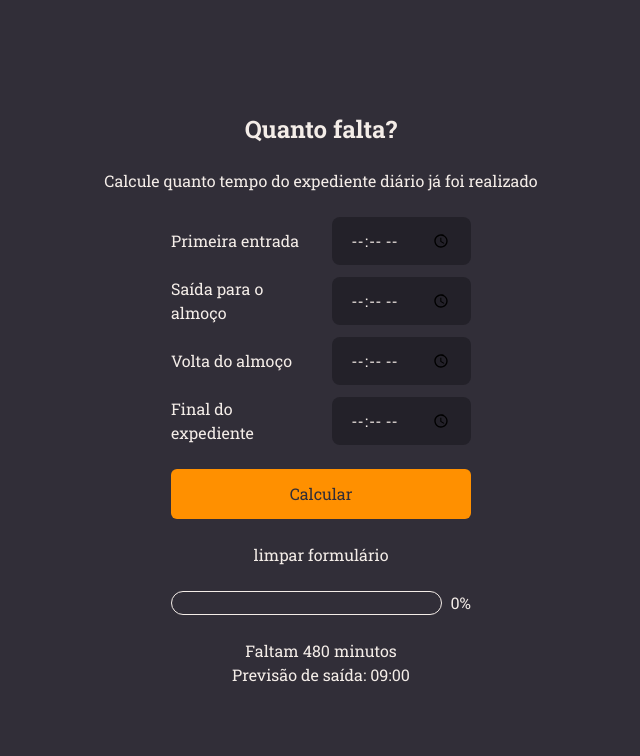
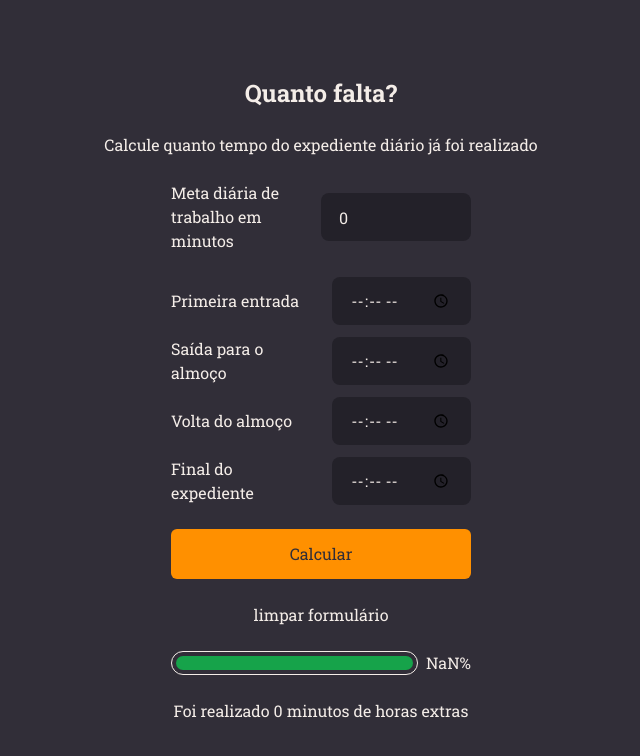
Before and after one commit to hiroyamaguch/quanto-falta, a Next.js app: page / in a window 1280 px wide. Shown: the top 756 px of the page, without its empty margins (319-959 px from the left). Built offline with nearby package versions, Linux system fonts and the light colour scheme.

Commit message:
feat: create new input to set work day time

```diff
--- a/src/components/MainForm.tsx
+++ b/src/components/MainForm.tsx
@@ -1,7 +1,7 @@
 'use client'
 
 import { yupResolver } from '@hookform/resolvers/yup'
-import React, { useCallback, useEffect, useMemo, useState } from 'react'
+import React, { ChangeEvent, useCallback, useEffect, useMemo, useState } from 'react'
 import { FormProvider, SubmitHandler, useForm } from 'react-hook-form'
 
 import { parseStringToDate } from '@/utils/parseHours'
@@ -11,9 +11,15 @@ import { Input } from './Input'
 import { ProgressLine } from './ProgressLine'
 
 const VALUES_LS_KEY = '@QuantoFalta:values'
+const VALUES_WDT_KEY = '@QuantoFalta:tempo-diario-de-trabalho'
 
 export const MainForm: React.FC = () => {
-  const [minutesLeft, setMinutesLeft] = useState(480)
+  const [minutesLeft, setMinutesLeft] = useState<number>(
+    Number(localStorage.getItem(VALUES_WDT_KEY)) ?? 480
+  )
+  const [workDayTime, setWorkDayTime] = useState<number>(
+    Number(localStorage.getItem(VALUES_WDT_KEY)) ?? 480
+  )
 
   const formConfig = useForm<CalcInputsTypes>({
     mode: 'onChange',
@@ -23,17 +29,28 @@ export const MainForm: React.FC = () => {
   const { handleSubmit, reset, setValue } = formConfig
 
   const percentage = useMemo(() => {
-    const percentageLeft = (minutesLeft / 480) * 100
+    const percentageLeft = (minutesLeft / workDayTime) * 100
     const percentage = 100 - Math.round(percentageLeft)
 
     return percentage
   }, [minutesLeft])
 
   const handleReset = useCallback(() => {
-    setMinutesLeft(480)
+    setMinutesLeft(workDayTime)
     localStorage.removeItem(VALUES_LS_KEY)
     reset()
   }, [reset])
+
+  const handleChangeWorkDayTime = useCallback(
+    (event: ChangeEvent<HTMLInputElement>) => {
+      const { value } = event.target
+
+      localStorage.setItem(VALUES_WDT_KEY, value)
+
+      setWorkDayTime(Number(value))
+    },
+    [reset]
+  )
 
   const onSubmit: SubmitHandler<CalcInputsTypes> = (data) => {
     let totalHoursWorked = 0
@@ -59,7 +76,7 @@ export const MainForm: React.FC = () => {
       totalHoursWorked += differenceInMinutes(parsedFourth, parsedThird)
     }
 
-    setMinutesLeft(480 - totalHoursWorked)
+    setMinutesLeft(workDayTime - totalHoursWorked)
     localStorage.setItem(VALUES_LS_KEY, JSON.stringify(data))
   }
 
@@ -84,6 +101,16 @@ export const MainForm: React.FC = () => {
         onSubmit={handleSubmit(onSubmit)}
         className="flex w-full max-w-[300px] flex-col items-center space-y-6"
       >
+        <div className="flex w-full flex-col space-y-3 ">
+          <Input
+            name="work-day-time"
+            label="Meta diária de trabalho em minutos"
+            type="number"
+            value={workDayTime}
+            onChange={handleChangeWorkDayTime}
+          />
+        </div>
+
         <div className="flex w-full flex-col space-y-3 ">
           <Input name="first" label="Primeira entrada" type="time" />
           <Input name="second" label="Saída para o almoço" type="time" />
```
